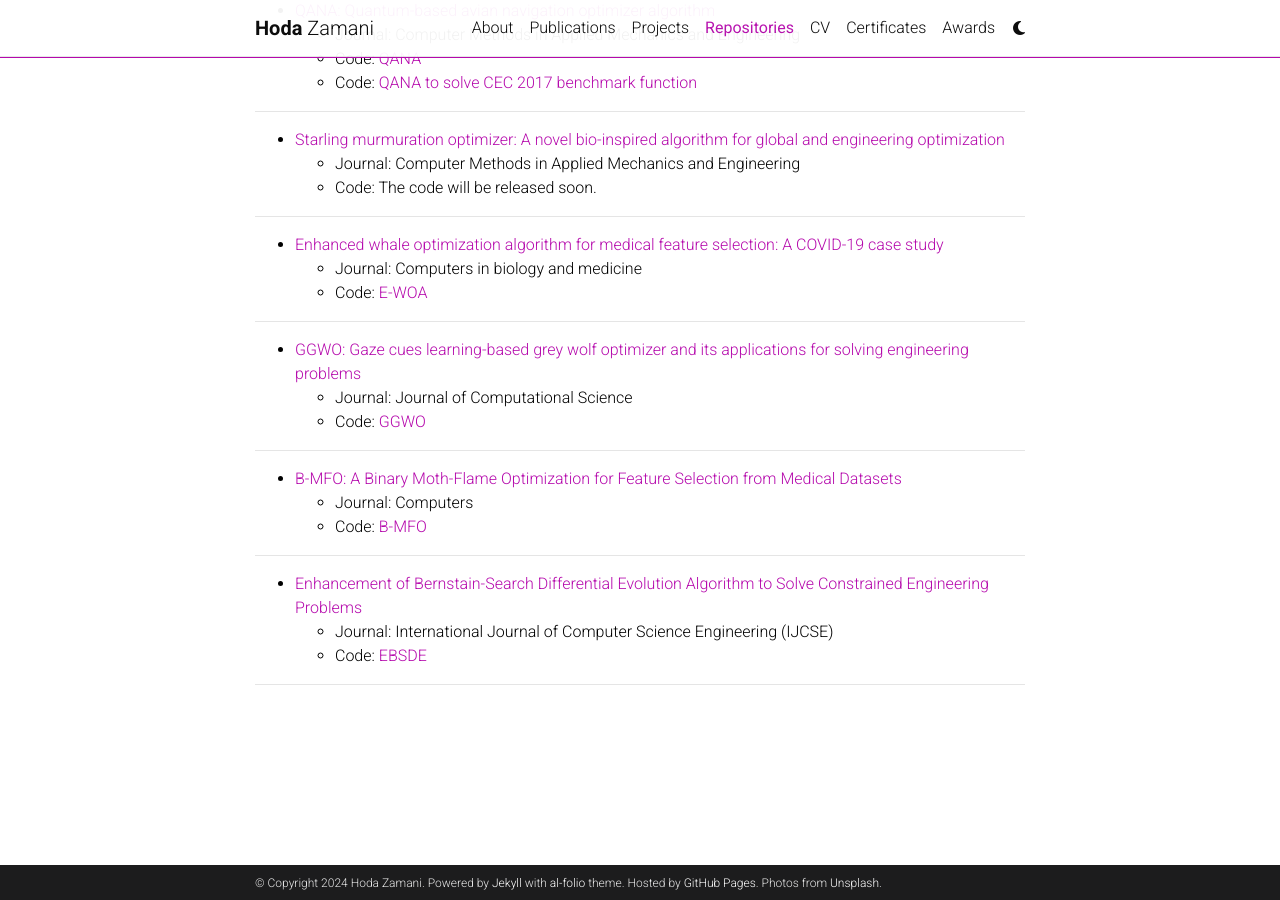
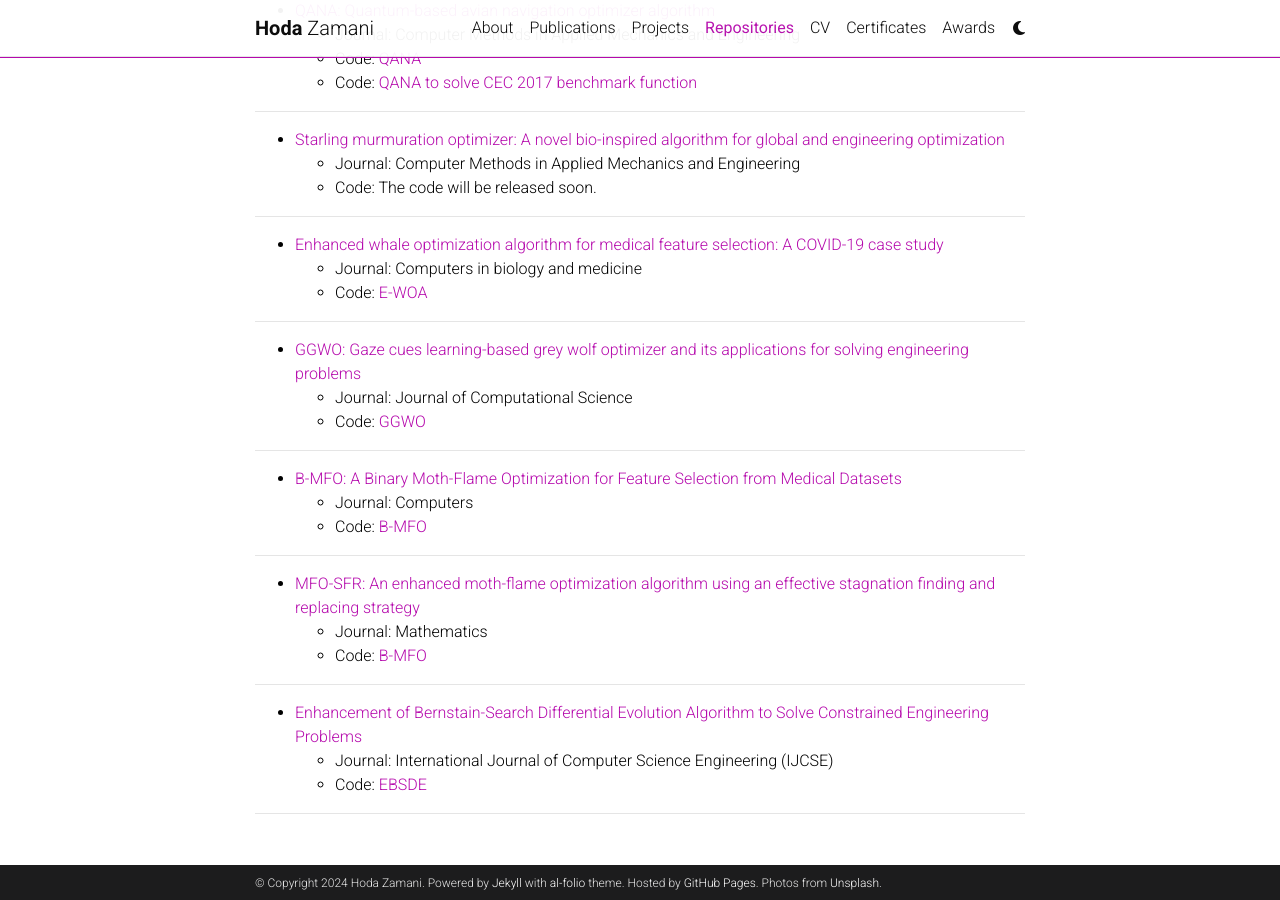
Before and after one commit to HodaZamani/HodaZamani.github.io, a Jekyll site: the page built from _pages/repositories.md, in a window 1280 px wide and 900 px high, scrolled down 541 px. Built offline with Jekyll 4.4.1, drawn with Linux system fonts in a browser that asks for light colours; comment, search, counter and statistics services are not loaded; a style sheet for code colours, icons or effects is not loaded.

Commit message:
Update repositories.md

```diff
--- a/_pages/repositories.md
+++ b/_pages/repositories.md
@@ -10,7 +10,7 @@
 ---
 - [Feature Selection Based on Whale Optimization Algorithm for Diseases Diagnosis](https://d1wqtxts1xzle7.cloudfront.net/51133098/130_Paper_310716206_IJCSIS_Camera_Ready_pp._1243-1247-libre.pdf?1483206167=&response-content-disposition=inline%3B+filename%3DFeature_Selection_Based_on_Whale_Optimiz.pdf&Expires=1712406745&Signature=LxQOwZHAkvZ6PWqac8m~PcXz6UL7Z35HtayOYh0Wp9QfROaaHhbnrJR00r6KtoUt-hcLeJ3OxQ8ol-vswQRlsFYLR3dZYWaifPWtuqnnGc515LZO82FmkM7VpmhkyPgGjdWRIPK2nLbvxmIRo9k1tLojzVZqpjVNVJetJq328bR0eQ52jBBIln0h4AxZRuVxdZGP3red9jfwZpAg5TVpEiu0VVU~WkCTgwhPlo3aKs9kM5XS-bkgtmqHd9YE2eZYRft76WFD2aK9ts4QBZb1tOn3~NB8dM3xWgcHG4hf08RmvfiFI-~CPtqr2VR-a4w~G77-thbEKiCmkQdRbT-erQ__&Key-Pair-Id=APKAJLOHF5GGSLRBV4ZA)
      - Journal: International Journal of Computer Science and Information Security
-     - Code: <a href="https://github.com/HodaZamani/HodaZamani.github.io/blob/master/Codes/BWOA%20Code.zip">BWOA</a>
+     - Code: <a href="https://github.com/HodaZamani/HodaZamani.github.io/tree/master/Codes/B-WOA">BWOA</a>
 
 ---
 - [Binary Starling Murmuration Optimizer Algorithm to Select Effective Features from Medical Data](https://www.mdpi.com/2076-3417/13/1/564)
@@ -20,8 +20,8 @@
 ---
 - [QANA: Quantum-based avian navigation optimizer algorithm](https://www.sciencedirect.com/science/article/abs/pii/S0952197621001627)
      - Journal: Computer Methods in Applied Mechanics and Engineering
-     - Code: <a href="https://github.com/HodaZamani/HodaZamani.github.io/blob/master/Codes/QANA%20Code.zip">QANA</a>
-     - Code: <a href="https://github.com/HodaZamani/HodaZamani.github.io/blob/master/Codes/QANA%20Code%20for%20CEC%20Text%20Functions.zip">QANA to solve CEC 2017 benchmark function</a>
+     - Code: <a href="https://github.com/HodaZamani/HodaZamani.github.io/tree/master/Codes/QANA">QANA</a>
+     - Code: <a href="https://github.com/HodaZamani/HodaZamani.github.io/tree/master/Codes/QANA-CEC2017">QANA to solve CEC 2017 benchmark function</a>
 
 ---
 - [Starling murmuration optimizer: A novel bio-inspired algorithm for global and engineering optimization](https://www.sciencedirect.com/science/article/abs/pii/S0045782522000330)
@@ -31,21 +31,26 @@
 ---
 - [Enhanced whale optimization algorithm for medical feature selection: A COVID-19 case study](https://www.sciencedirect.com/science/article/pii/S0010482522006126)
      - Journal: Computers in biology and medicine
-     - Code: <a href="https://github.com/HodaZamani/HodaZamani.github.io/blob/master/Codes/E-WOA%20Code.zip">E-WOA</a>
+     - Code: <a href="https://github.com/HodaZamani/HodaZamani.github.io/tree/master/Codes/E-WOA">E-WOA</a>
 
 ---
 - [GGWO: Gaze cues learning-based grey wolf optimizer and its applications for solving engineering problems](https://www.sciencedirect.com/science/article/abs/pii/S1877750322000588)
      - Journal: Journal of Computational Science
-     - Code: <a href="https://github.com/HodaZamani/HodaZamani.github.io/blob/master/Codes/GGWO%20Code.zip">GGWO</a>
+     - Code: <a href="https://github.com/HodaZamani/HodaZamani.github.io/tree/master/Codes/GGWO">GGWO</a>
 
 ---
 - [B-MFO: A Binary Moth-Flame Optimization for Feature Selection from Medical Datasets](https://www.mdpi.com/2073-431X/10/11/136)
      - Journal: Computers
-     - Code: <a href="https://github.com/HodaZamani/HodaZamani.github.io/blob/master/Codes/B-MFO_Source%20Code.zip">B-MFO</a>
+     - Code: <a href="https://github.com/HodaZamani/HodaZamani.github.io/tree/master/Codes/B-MFO">B-MFO</a>
+
+---
+- [MFO-SFR: An enhanced moth-flame optimization algorithm using an effective stagnation finding and replacing strategy](https://www.mdpi.com/2227-7390/11/4/862)
+     - Journal: Mathematics
+     - Code: <a href="https://github.com/HodaZamani/HodaZamani.github.io/tree/master/Codes/MFO-SFR">B-MFO</a>
 
 ---
 - [Enhancement of Bernstain-Search Differential Evolution Algorithm to Solve Constrained Engineering Problems](https://www.researchgate.net/profile/Hoda-Zamani-2/publication/348097798_Enhancement_of_Bernstain-Search_Differential_Evolution_Algorithm_to_Solve_Constrained_Engineering_Problems/links/5feef002a6fdccdcb81ec41b/Enhancement-of-Bernstain-Search-Differential-Evolution-Algorithm-to-Solve-Constrained-Engineering-Problems.pdf)
      - Journal: International Journal of Computer Science Engineering (IJCSE)
-     - Code: <a href="https://github.com/HodaZamani/HodaZamani.github.io/blob/master/Codes/EBSDE%20Code.zip">EBSDE</a>
+     - Code: <a href="https://github.com/HodaZamani/HodaZamani.github.io/tree/master/Codes/EBSDE">EBSDE</a>
 
 ---
```
